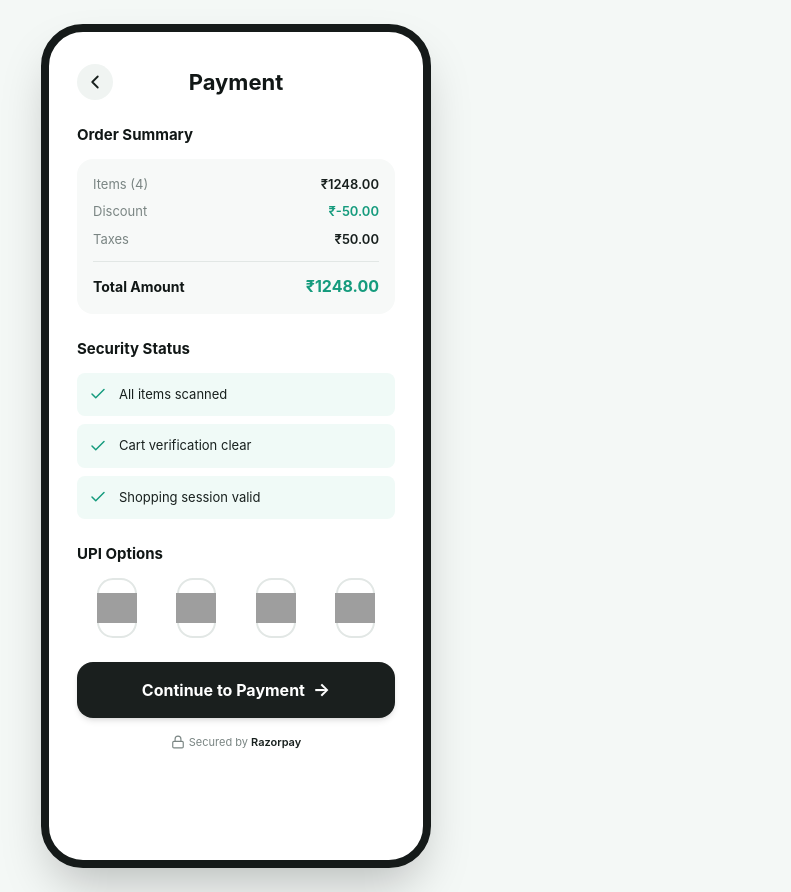
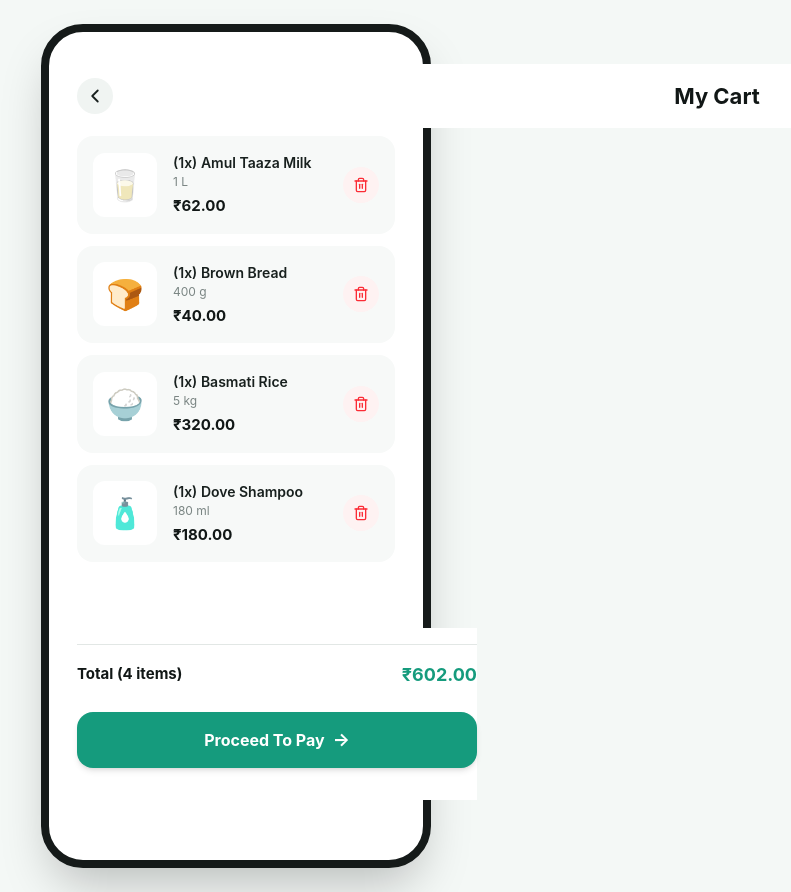
Before and after one commit to sumitxhack/KartMitra--2, a React (Vite) app in the folder frontend/kartmitra.frontend/: page / in a window 1280 px wide. Shown: the whole page, without its empty margins (404-1195 px from the left). Built offline with nearby package versions, Linux system fonts and the light colour scheme; grey boxes are pictures that could not be loaded.

Commit message:
ProductSummary page final ui added

```diff
--- a/frontend/kartmitra.frontend/src/App.jsx
+++ b/frontend/kartmitra.frontend/src/App.jsx
@@ -1,9 +1,9 @@
-import Payment from "./pages/Payment/Payment.jsx"
+import ProductSummary from "./pages/ProductSummary/ProductSummary.jsx"
 function App() {
 
   return (
  <>
-  <Payment />
+  <ProductSummary />
  </>
 )
 }
--- a/frontend/kartmitra.frontend/src/pages/ProductSummary/ProductSummary.jsx
+++ b/frontend/kartmitra.frontend/src/pages/ProductSummary/ProductSummary.jsx
@@ -35,6 +35,7 @@ const ProductSummary = () => {
       quantity: 1,
       icon: "🧴",
     },
+
   ]);
 
   const handleQuantityChange = (id, change) => {
@@ -63,16 +64,15 @@ const ProductSummary = () => {
   };
 
   return (
-    <div className="min-h-screen bg-[#f4f8f6] flex items-center justify-center p-0 sm:p-6">
+    <div className="min-h-screen  bg-[#f4f8f6] flex items-center justify-center p-0 sm:p-6">
       {/* Mobile App Screen */}
       <main className="relative w-full min-h-screen sm:min-h-211 sm:max-w-97.5 overflow-hidden bg-white sm:rounded-[42px] sm:border-8 sm:border-[#151a19] shadow-2xl">
-        {/* Background decorative circles */}
 
         {/* Content */}
-        <div className="relative z-10 flex min-h-screen flex-col px-5 pt-6 pb-5 sm:min-h-207 sm:px-7 sm:pt-8">
+        <div className="relative z-10 flex min-h-screen flex-col px-5 sm:min-h-207 sm:px-7 sm:pt-8">
 
           {/* Header with Back Button and Title */}
-          <div className="mb-6 flex items-center gap-3">
+          <div className="mb-6 fixed h-16 absolute bg-white w-full flex items-center gap-3">
             <button
               className="flex h-9 w-9 items-center justify-center rounded-full bg-[#f0f4f2] transition-all duration-200 hover:bg-[#e5f0eb] active:scale-95"
               onClick={() => console.log("Go back")}
@@ -86,7 +86,7 @@ const ProductSummary = () => {
           </div>
 
           {/* Cart Items */}
-          <div className="flex-1 overflow-y-auto -mx-5 px-5 sm:-mx-7 sm:px-7">
+          <div className="flex-1 overflow-y-scroll pt-18 -mx-5 px-5 sm:-mx-7 sm:px-7">
             <div className="space-y-3">
               {cartItems.map((item) => (
                 <div
@@ -101,7 +101,7 @@ const ProductSummary = () => {
                   {/* Product Details */}
                   <div className="flex-1">
                     <h3 className="text-[14px] font-semibold text-[#18201e]">
-                      {item.name}
+                     ({item.quantity}x) {item.name}
                     </h3>
                     <p className="text-[12px] text-[#7a8583]">{item.size}</p>
                     <p className="mt-1 text-[15px] font-bold text-[#111716]">
@@ -114,29 +114,10 @@ const ProductSummary = () => {
                     {/* Delete Button */}
                     <button
                       onClick={() => handleRemoveItem(item.id)}
-                      className="flex h-7 w-7 items-center justify-center rounded-full bg-red-50 transition-all duration-200 hover:bg-red-100 active:scale-95"
+                      className="flex h-9 w-9 items-center justify-center rounded-full bg-red-50 transition-all duration-200 hover:bg-red-100 active:scale-95"
                     >
-                      <Trash2 size={14} className="text-red-500" />
+                      <Trash2 size={16} className="text-red-500" />
                     </button>
-
-                    {/* Quantity Controls */}
-                    <div className="flex items-center gap-2 rounded-lg bg-white px-2 py-1">
-                      <button
-                        onClick={() => handleQuantityChange(item.id, -1)}
-                        className="flex h-5 w-5 items-center justify-center text-[#7a8583] transition-all duration-200 hover:text-[#18201e] active:scale-90"
-                      >
-                        −
-                      </button>
-                      <span className="w-4 text-center text-[12px] font-semibold text-[#18201e]">
-                        {item.quantity}
-                      </span>
-                      <button
-                        onClick={() => handleQuantityChange(item.id, 1)}
-                        className="flex h-5 w-5 items-center justify-center text-[#7a8583] transition-all duration-200 hover:text-[#18201e] active:scale-90"
-                      >
-                        +
-                      </button>
-                    </div>
                   </div>
                 </div>
               ))}
@@ -144,24 +125,7 @@ const ProductSummary = () => {
           </div>
 
           {/* Total Section */}
-          <div className="mt-6 space-y-4 border-t border-[#e2e7e5] pt-4">
-            <div className="flex items-center justify-between">
-              <span className="text-[14px] font-semibold text-[#7a8583]">
-                Subtotal
-              </span>
-              <span className="text-[14px] font-semibold text-[#18201e]">
-                ₹{calculateTotal()}
-              </span>
-            </div>
-
-            <div className="flex items-center justify-between">
-              <span className="text-[14px] font-semibold text-[#7a8583]">
-                Delivery
-              </span>
-              <span className="text-[14px] font-semibold text-[#18201e]">
-                FREE
-              </span>
-            </div>
+          <div className="mt-6 space-y-4 pb-8 w-100 bg-white fixed bottom-0 border-[#e2e7e5] pt-4">
 
             <div className="flex items-center justify-between border-t border-[#e2e7e5] pt-4">
               <span className="text-[15px] font-bold text-[#111716]">
@@ -171,9 +135,8 @@ const ProductSummary = () => {
                 ₹{calculateTotal()}
               </span>
             </div>
-          </div>
 
-          {/* Proceed to Pay Button */}
+            {/* Proceed to Pay Button */}
           <button
             onClick={handleProceedToPay}
             className="mt-6 flex h-14 w-full items-center justify-center gap-2 rounded-2xl bg-[#159b7d] text-[16px] font-bold text-white transition-all duration-200 hover:bg-[#148074] active:scale-[0.98] shadow-md hover:shadow-lg"
@@ -181,6 +144,9 @@ const ProductSummary = () => {
             Proceed To Pay
             <span className="text-lg">→</span>
           </button>
+          </div>
+
+
         </div>
       </main>
     </div>
```
